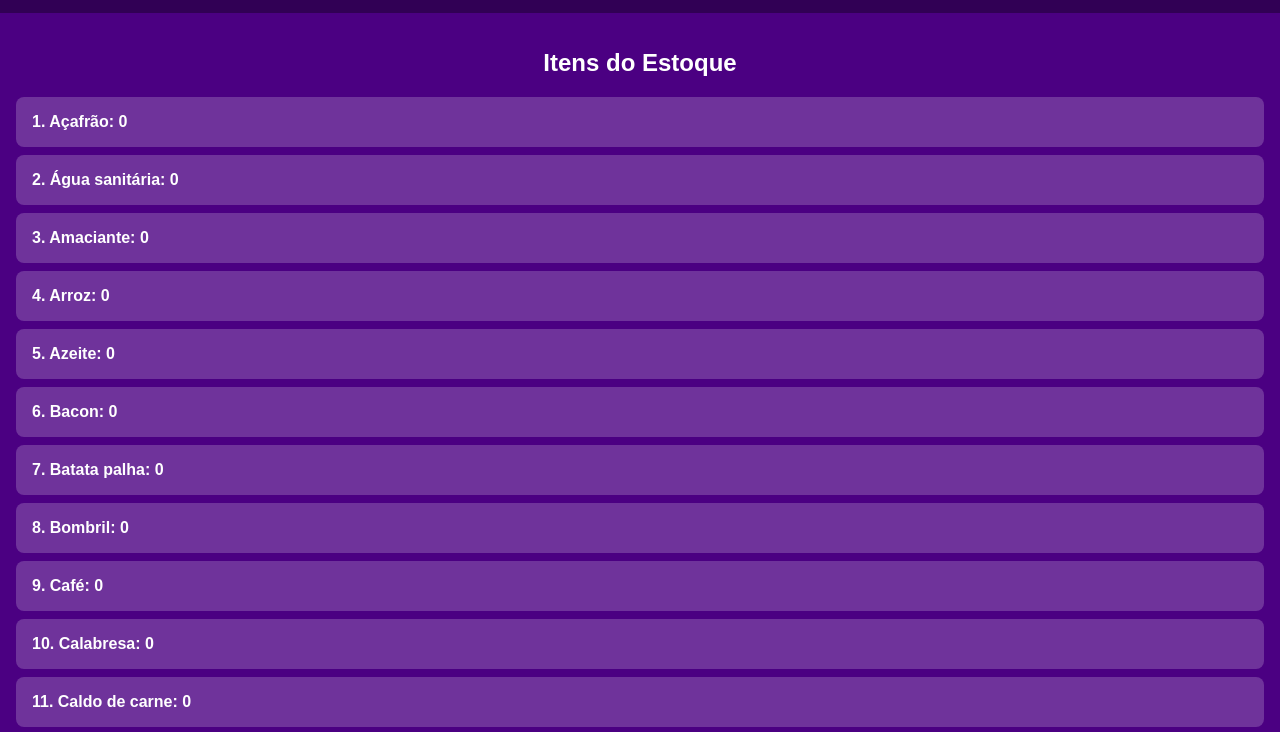
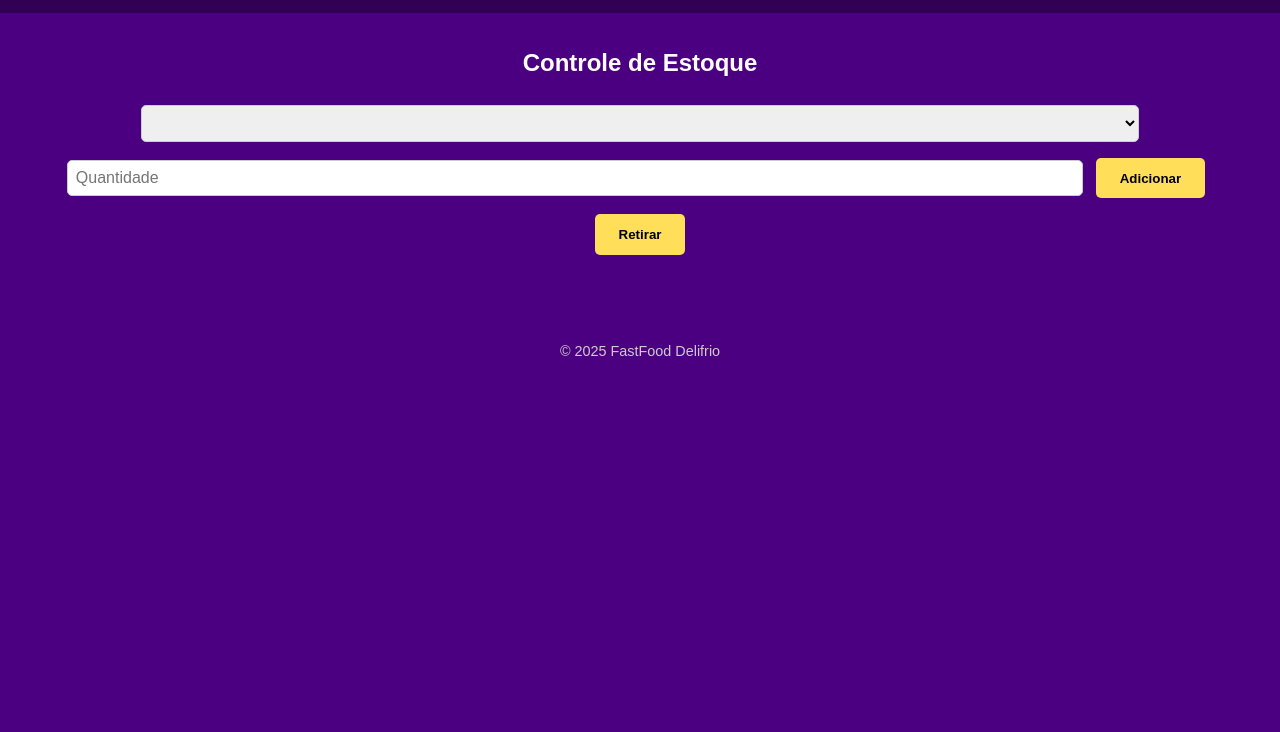
Before and after one commit to delifrio/EstoqueaFastFood, a plain HTML site: page index.html in a window 1280 px wide. Shown: the part 52-784 px from the top of the page. Drawn offline with Linux system fonts and the light colour scheme.

Commit message:
Update index.html

```diff
--- a/index.html
+++ b/index.html
@@ -13,10 +13,7 @@
     </header>
 
     <main>
-        <section id="estoque">
-            <h2>Itens do Estoque</h2>
-            <ul id="lista-estoque"></ul>
-        </section>
+
         <section id="controle">
             <h2>Controle de Estoque</h2>
             <select id="item-selecionado">
```
